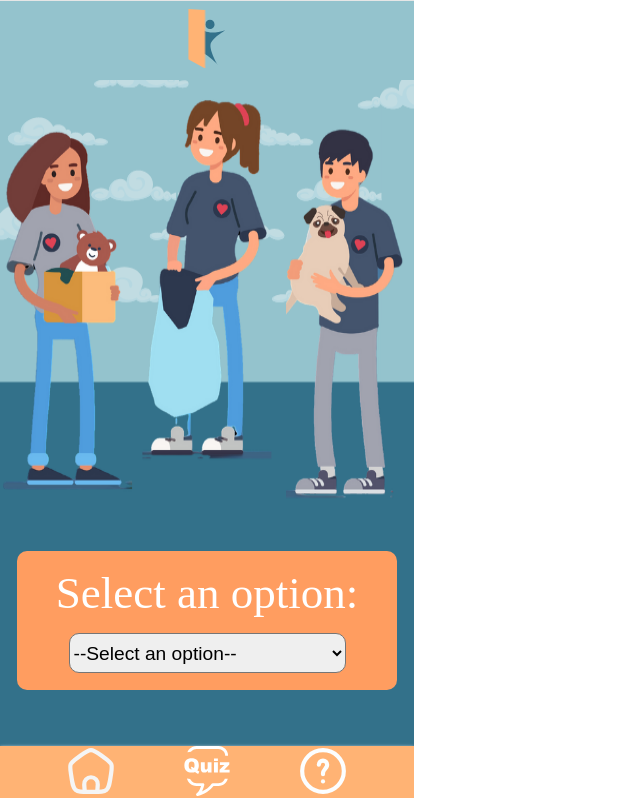
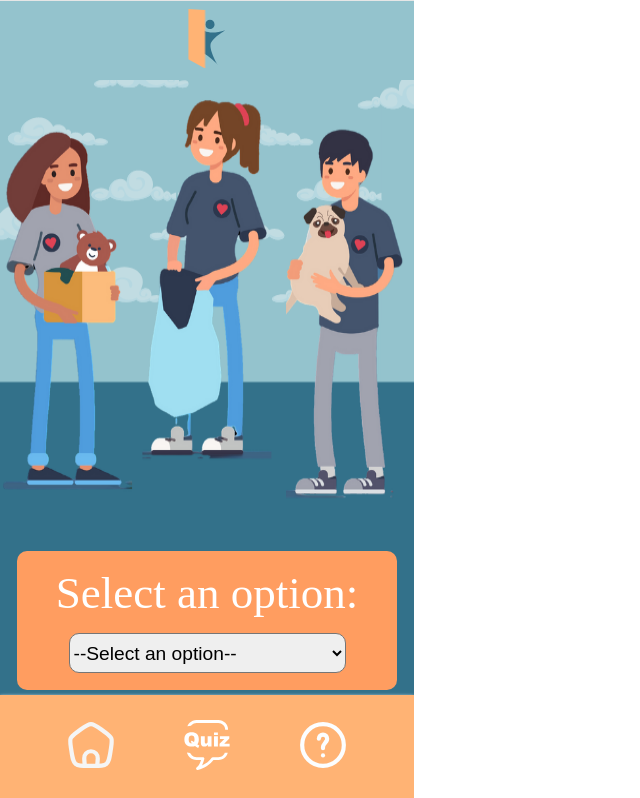
Before and after one commit to kcameron37/MDIA2019-project, a Next.js app: page /support in a window 1280 px wide. Shown: the top 798 px of the page, without its empty margins (0-640 px from the left). Built offline with nearby package versions, Linux system fonts and the light colour scheme; a web font is replaced by a local one.

Commit message:
added padding to footer

```diff
--- a/components/Footer/Footer.module.css
+++ b/components/Footer/Footer.module.css
@@ -8,5 +8,7 @@
     display: flex;
     justify-content: space-evenly;
     align-items: center;
+    padding-top: 2%;
+    padding-bottom: 2%;
 
   }
```
